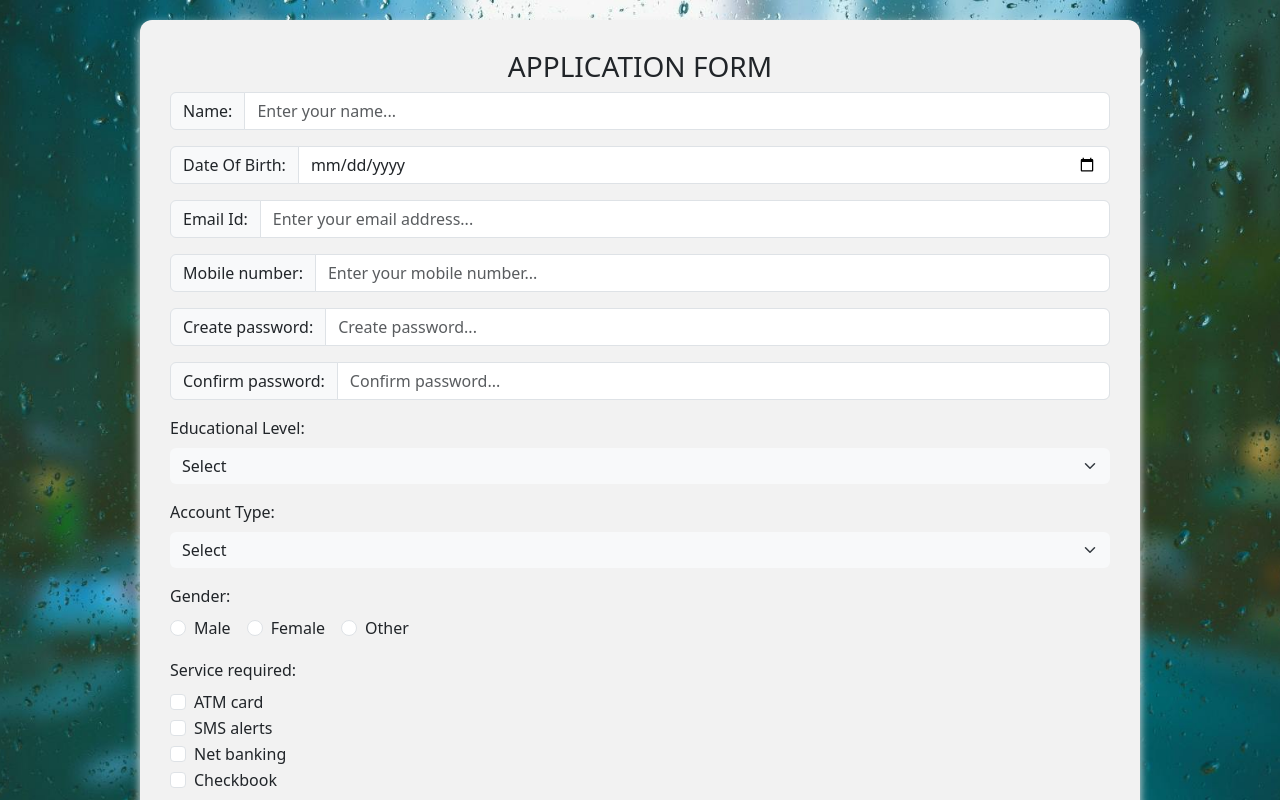
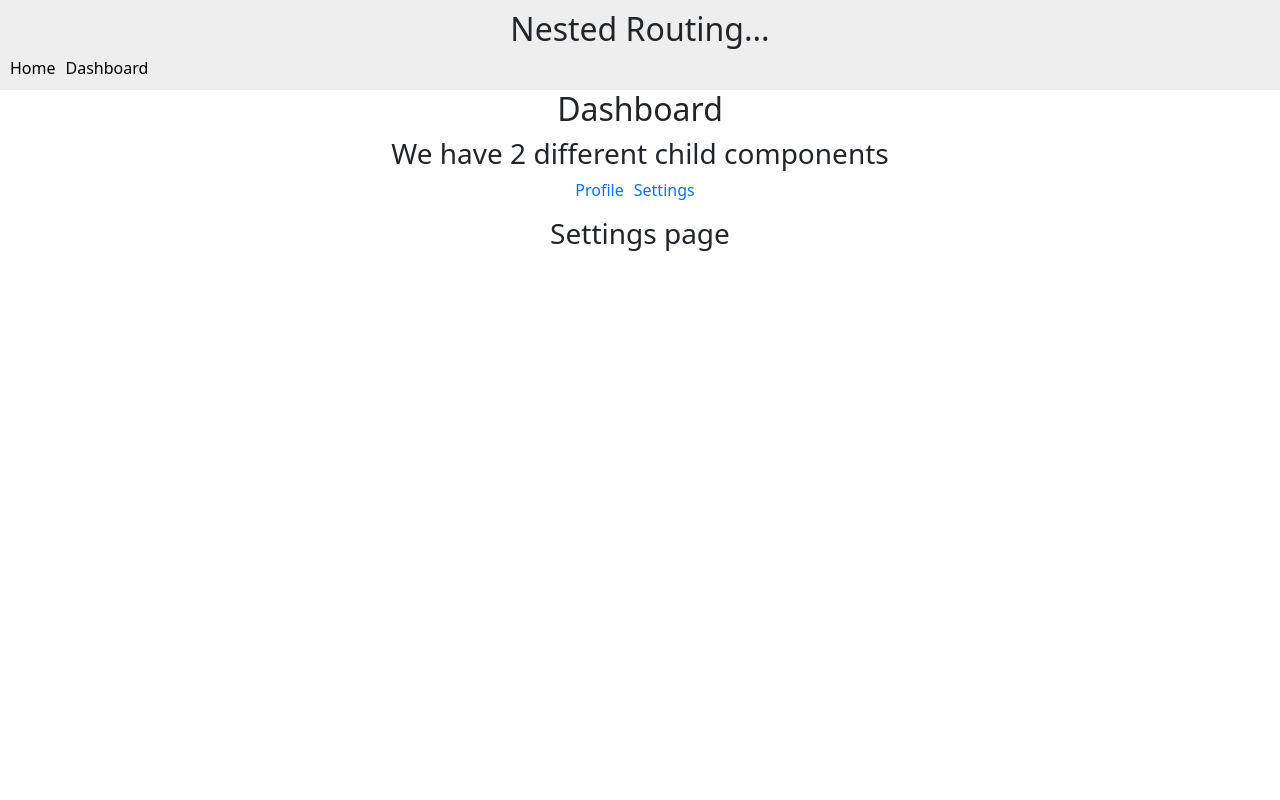
Before and after one commit to suba466/javascript, a React (Vite) app: page /dashboard/settings in a window 1280 px wide. Shown: the top 800 px of the page. Built offline with nearby package versions, Linux system fonts and the light colour scheme.

Commit message:
Add files via upload

```diff
--- /dev/null
+++ b/src/Dashboard.jsx
@@ -0,0 +1,14 @@
+import {Link, Outlet} from "react-router-dom";
+
+function Dashboard(){
+    return(
+        <div style={{textAlign:"center"}}>
+            <h2>Dashboard</h2>
+            <h3>We have 2 different child components</h3>
+            <nav style={{marginBottom:"15px"}}>
+                <Link to="profile" style={{marginRight:"10px",textDecoration:"none"}}>Profile</Link>
+                <Link to="settings" style={{marginRight:"10px",textDecoration:"none"}}>Settings</Link>
+            </nav><Outlet/>
+        </div>
+    )
+}export default Dashboard;
--- a/src/Home.jsx
+++ b/src/Home.jsx
@@ -9,14 +9,14 @@ function Home(){
         document.body.style.backgroundColor="#"+Math.floor(Math.random()*16777215).toString(16)
     }
     return (
-        <div className="">
+        <div className="" style={{textAlign:"center"}}>
             <h2>React Practice Form</h2>
             <div className="section">
                 <h4>Your name:</h4>
                 <input type="text" placeholder="Enter your name.." value={name} onChange={(e)=> setName(e.target.value)} style={{padding:"5px", marginRight:"10px"}} />
                 {greeting ?<p>{greeting}</p>:<p>Please enter your name.. </p>}
                 <p>Your name in caps: {name.toUpperCase()}</p>
-                <button onClick={handleGreet}>Greet Me</button><br/>
+                <button onClick={handleGreet}>Greet Me</button><br/><br />
                 <button onClick={handleChangeColor}>Change Background</button>
         </div></div>
     );
--- /dev/null
+++ b/src/Nestedrouting.jsx
@@ -0,0 +1,23 @@
+import { Routes, Route, Link } from "react-router-dom";
+import Dashboard from './Dashboard.jsx';
+import Home from './Home.jsx';
+import Profile from "./Profile.jsx";
+import Settings from "./Settings.jsx";
+function Nestedrouting(){
+    return(
+        <>
+            <nav style={{padding:"10px", background:"#eee"}}>
+                <h2 style={{textAlign:"center"}}>Nested Routing...</h2>
+                <Link to="/" style={{marginRight:"10px",textDecoration:"none", color:"black"}}>Home</Link>
+                <Link to="/dashboard" style={{marginRight:"10px",textDecoration:"none", color:"black"}}>Dashboard</Link>
+            </nav>
+            <Routes>
+                <Route path="/" element={<Home />}/>
+                <Route path="/dashboard/*" element={<Dashboard/>}>
+                    <Route path="profile" element={<Profile/>}/>
+                    <Route path="settings" element={<Settings/>}/>
+                </Route>
+            </Routes>
+        </>
+    )
+}export default Nestedrouting
--- /dev/null
+++ b/src/Profile.jsx
@@ -0,0 +1,5 @@
+function Profile(){
+    return(
+        <h3>Profile page</h3>
+    );
+}export default Profile;
--- /dev/null
+++ b/src/Settings.jsx
@@ -0,0 +1,5 @@
+function Settings(){
+    return(
+        <h3>Settings page</h3>
+    );
+}export default Settings;
--- a/src/main.jsx
+++ b/src/main.jsx
@@ -4,13 +4,14 @@ import { BrowserRouter } from "react-router-dom";
 import 'bootstrap/dist/css/bootstrap.min.css';
 
 
-//import Urban from './Urban.jsx';<BrowserRouter><Urban/></BrowserRouter>
+//import Urban from './Urban.jsx';
+import Nestedrouting from './Nestedrouting.jsx';
 //import Reducertask from './Reducertask.jsx';<Reducertask/>
 
 //import Form from './Form.jsx';
-import Useform from './Useform.jsx'
+//import Useform from './Useform.jsx'
 createRoot(document.getElementById('root')).render(
   <StrictMode>
-      <Useform/>
+      <BrowserRouter><Nestedrouting/></BrowserRouter>
   </StrictMode>
 );
```
